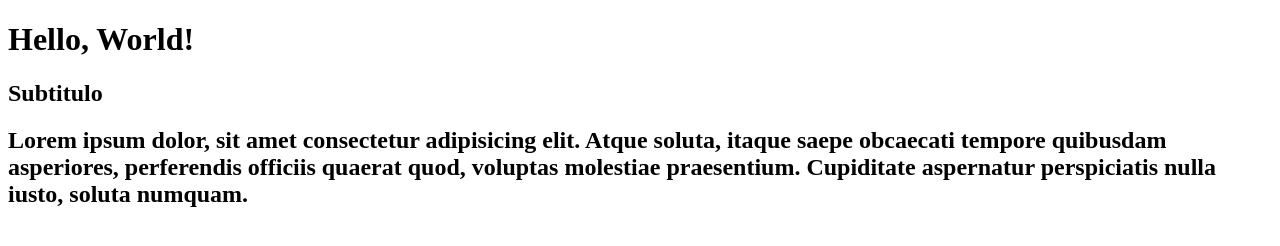
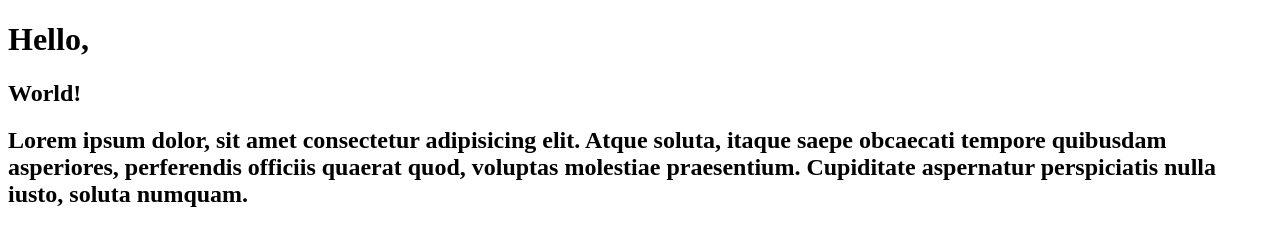
Before and after one commit to barninho0908/curso-git, a plain HTML site: page index.html in a window 1280 px wide. Drawn offline with Linux system fonts and the light colour scheme.

Commit message:
[OUTRO DEV] Commit de alterações para atualizar

```diff
--- a/index.html
+++ b/index.html
@@ -7,9 +7,9 @@
 </head>
 <body>
     <h1>
-        Hello, World!
+        Hello,
     </h1>
-    <h2>Subtitulo</h2>
+    <h2>World!</h2>
     <h2>
         Lorem ipsum dolor, sit amet consectetur adipisicing elit. Atque soluta, itaque saepe obcaecati tempore quibusdam asperiores, perferendis officiis quaerat quod, voluptas molestiae praesentium. Cupiditate aspernatur perspiciatis nulla iusto, soluta numquam.
     </h2>
```
